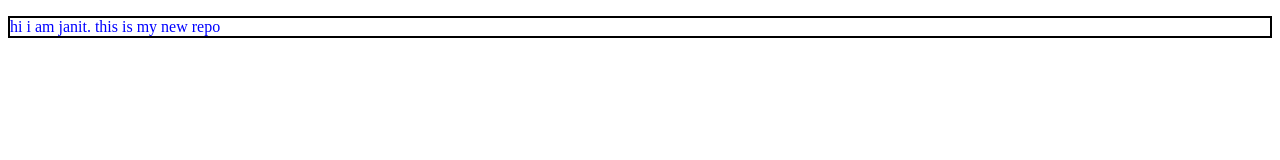
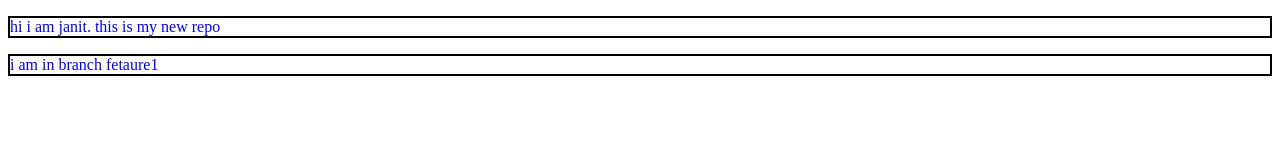
Before and after one commit to Janit53/xrepo, a plain HTML site: page index.html in a window 1280 px wide. Drawn offline with Linux system fonts and the light colour scheme.

Commit message:
added new feats

```diff
--- a/index.html
+++ b/index.html
@@ -10,6 +10,7 @@
 
 <body>
     <p>hi i am janit. this is my new repo</p>
+    <p>i am in branch fetaure1</p>
 </body>
 
 </html>
```
